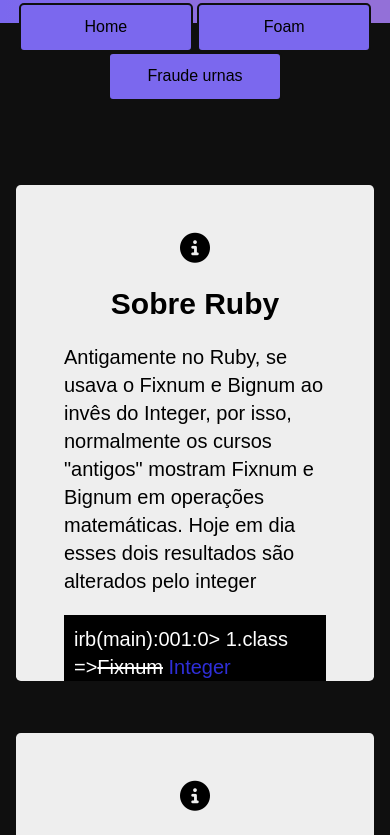
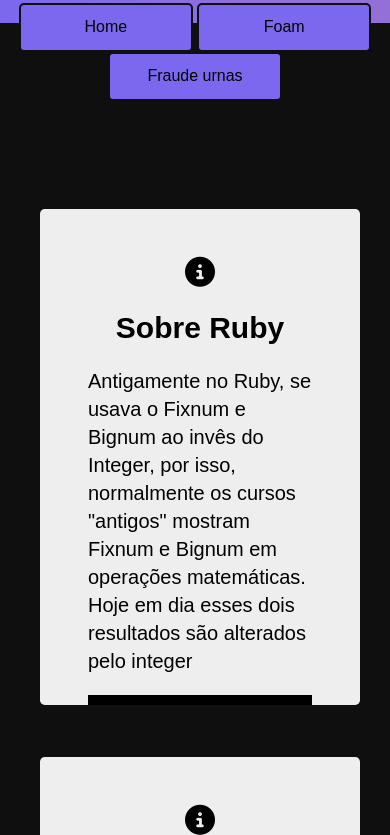
Before and after one commit to sooalves/soo-s-site, a plain HTML site: page index.html in a window 390 px wide. Shown: the part 424-1259 px from the top of the page. Drawn offline with Linux system fonts and the light colour scheme.

Commit message:
Update main.css

```diff
--- a/content/main.css
+++ b/content/main.css
@@ -198,4 +198,11 @@ body {
         margin: auto;
         position: relative;
     }
+    .st-2 {
+        max-width: auto;
+        min-height: 50rem;
+        margin: 2.5rem;
+        left:1rem;
+
+    }
 }
```
